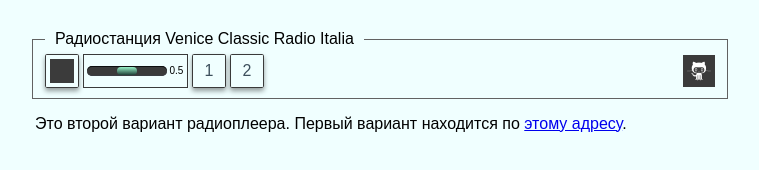
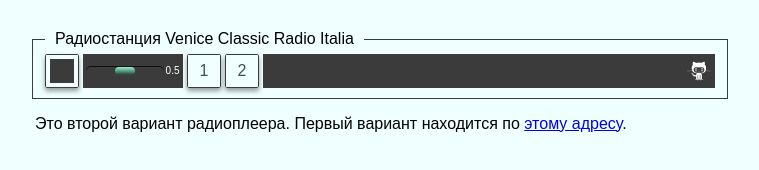
Before and after one commit to postolny/venice-classic-radio-2, a plain HTML site: page index.html in a window 1280 px wide. Shown: the whole page, without its empty margins (260-1019 px from the left). Drawn offline with nearby package versions, Linux system fonts and the light colour scheme.

Commit message:
Add files via upload

```diff
--- a/style.css
+++ b/style.css
@@ -61,7 +61,7 @@ main {
 }
 
 fieldset {
-  border: solid #626262 1px;
+  border: 1px solid #3b3b3b;
   margin-top: 5px;
 }
 
@@ -90,10 +90,10 @@ label {
   align-items: center;
   width: 100%;
   max-width: 100px;
-  height: 32px;
-  border: 1px solid #3a3a3a;
-  box-sizing: content-box;
+  height: 34px;
   padding-left: 3px;
+  margin-left: 4px;
+  background-color: #3b3b3b;
 }
 
 .controls input[type=range] {
@@ -105,7 +105,7 @@ label {
   border: none;
   padding: 1px 2px;
   border-radius: 14px;
-  background: #3a3a3a;
+  background: #3b3b3b;
   box-shadow: inset 0 1px 0 0 #0d0e0f, inset 0 -1px 0 0 #3a3d42;
   -webkit-box-shadow: inset 0 1px 0 0 #0d0e0f, inset 0 -1px 0 0 #3a3d42;
   outline: 0;
@@ -166,6 +166,7 @@ label {
   width: 22px;
   align-items: center;
   display: flex;
+  color: #fff;
 }
 
 #btns-left {
@@ -173,6 +174,8 @@ label {
   display: flex;
   align-items: center;
   justify-content: flex-end;
+  background-color: #3b3b3b;
+  margin-left: 4px;
 }
 
 .btn-github {
@@ -187,8 +190,7 @@ label {
   background-repeat: no-repeat;
   width: 32px;
   height: 32px;
-  margin-right: 4px;
-  border: 1px solid #3a3a3a;
+  border: 1px solid #3b3b3b;
   box-sizing: content-box;
   box-shadow: 0 3px 5px 0 rgba(0, 0, 0, 0.4);
   border-radius: 5%;
@@ -209,7 +211,7 @@ label {
   margin-left: 4px;
   width: 32px;
   height: 32px;
-  border: 1px solid #3a3a3a;
+  border: 1px solid #3b3b3b;
   color: rgba(1, 22, 39, 0.75);
   box-shadow: 0 3px 5px 0 rgba(0, 0, 0, 0.4);
   border-radius: 5%;
```
